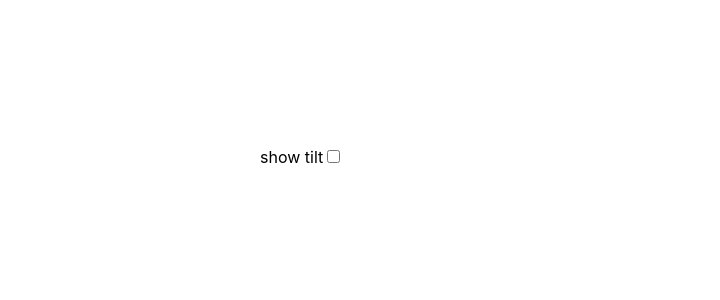
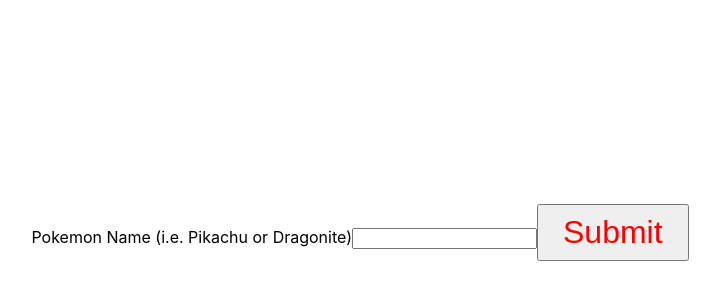
Before and after one commit to madrus/kcd-hooks-basic, a React (Vite) app: page / in a window 1280 px wide. Shown: the part 168-468 px from the top of the page, without its empty margins (280-1000 px from the left). Built offline with nearby package versions, Linux system fonts and the light colour scheme.

Commit message:
feat(Pokemon): add fetch with cache and Suspense concept

```diff
--- a/package.json
+++ b/package.json
@@ -27,11 +27,13 @@
     "vanilla-tilt": "^1.7.2"
   },
   "devDependencies": {
+    "@favware/graphql-pokemon": "^6.5.10",
     "@testing-library/jest-dom": "^5.16.4",
     "@testing-library/react": "13.1.1",
     "@types/jest": "27.4.1",
     "@types/node": "17.0.30",
     "@types/react": "18.0.8",
+    "@types/react-cache": "^2.0.1",
     "@types/react-dom": "18.0.3",
     "@types/vanilla-tilt": "^1.6.2",
     "@vitejs/plugin-react": "1.3.1",
--- a/src/App.tsx
+++ b/src/App.tsx
@@ -1,9 +1,9 @@
-import LazyTilt from './VanillaTiltLazy'
+import PokemonFinder from './PokemonFinder'
 import './App.scss'
 
 const App = () => (
   <div className={'app'}>
-    <LazyTilt />
+    <PokemonFinder />
   </div>
 )
 
--- /dev/null
+++ b/src/PokemonFinder.tsx
@@ -0,0 +1,44 @@
+import { useState, Suspense, FormEvent } from 'react'
+import fetchPokemon from './fetchPokemon'
+
+const cache: Record<string, any> = {}
+
+const PokemonInfo = ({ pokemonName }: { pokemonName: string }) => {
+  const pokemon = cache[pokemonName]
+  if (pokemon === undefined) {
+    // the trick to throw a promise here is to make Suspense kick in its fallback
+    // until the pokemon is fetched, and then put its info in the cache
+    throw fetchPokemon(pokemonName).then((p) => (cache[pokemonName] = p))
+  }
+  return <pre>{JSON.stringify(pokemon || 'Unknown', null, 2)}</pre>
+}
+
+const PokemonFinder = () => {
+  const [pokemonName, setPokemonName] = useState<string | null>(null)
+
+  const handleSubmit = (e: FormEvent<HTMLFormElement>) => {
+    e.preventDefault()
+    setPokemonName(e.currentTarget.elements.pokemonName.value)
+  }
+
+  return (
+    <div>
+      <form onSubmit={handleSubmit}>
+        <label htmlFor="pokemonName-input">
+          Pokemon Name (i.e. Pikachu or Dragonite)
+        </label>
+        <input id="pokemonName-input" name="pokemonName" />
+        <button type="submit">Submit</button>
+      </form>
+      <div>
+        {pokemonName ? (
+          <Suspense fallback={<div>loading...</div>}>
+            <PokemonInfo pokemonName={pokemonName} />
+          </Suspense>
+        ) : null}
+      </div>
+    </div>
+  )
+}
+
+export default PokemonFinder
--- /dev/null
+++ b/src/fetchPokemon.ts
@@ -0,0 +1,38 @@
+import type { Query } from '@favware/graphql-pokemon'
+
+interface GraphQLPokemonResponse<K extends keyof Omit<Query, '__typename'>> {
+  data: Record<K, Omit<Query[K], '__typename'>>
+}
+
+const fetchPokemon = (name: string) => {
+  const pokemonQuery = `
+    query pokemon ($name: String) {
+      pokemon(name: $name) {
+        id
+        number
+        name
+        attacks {
+          special {
+            name
+            type
+            damage
+          }
+        }
+      }
+    }
+  `
+
+  return window
+    .fetch('https://graphql-pokemon2.vercel.app/', {
+      // learn more about this API here: https://wayfair.github.io/dociql/
+      method: 'POST',
+      headers: {
+        'Content-Type': 'application/json'
+      },
+      body: JSON.stringify({ query: pokemonQuery, variables: { name } })
+    })
+    .then((r) => r.json() as Promise<GraphQLPokemonResponse<'getPokemon'>>)
+    .then((json) => json.data)
+}
+
+export default fetchPokemon
```
Also changed, not shown: 2 other files (tests, documents, lock files or other folders).
